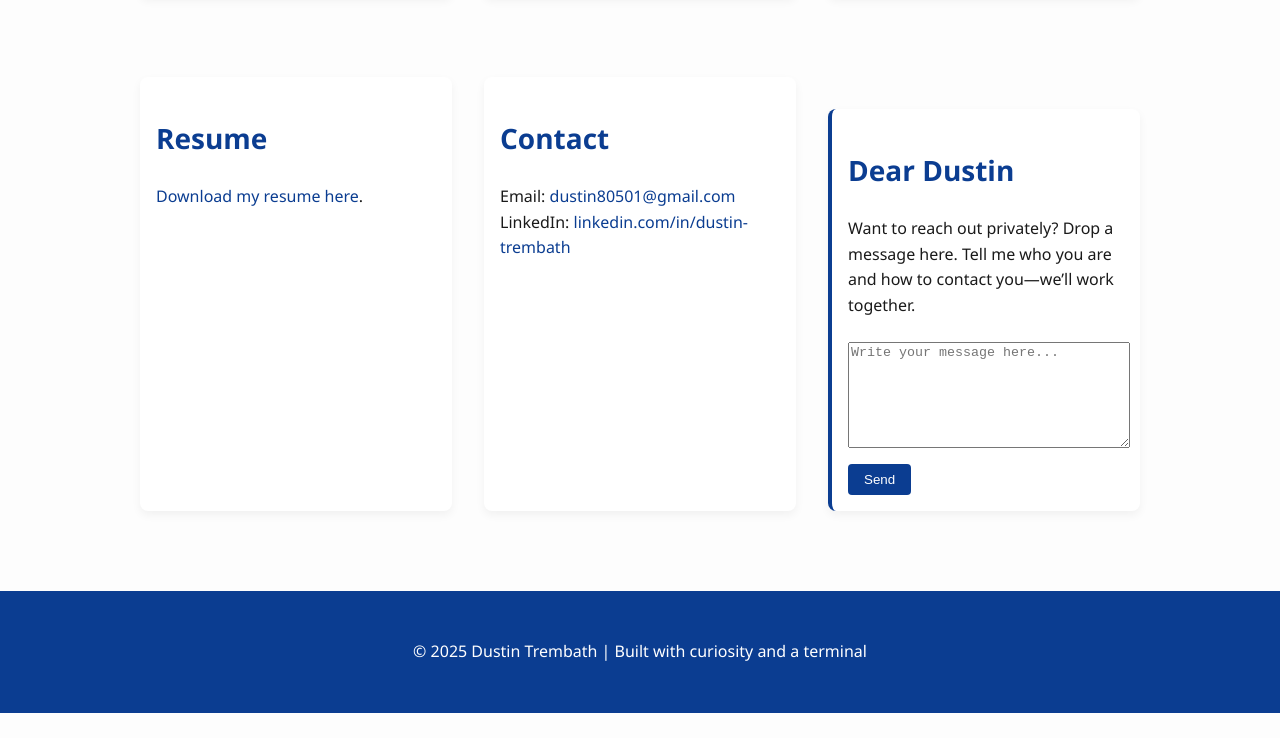
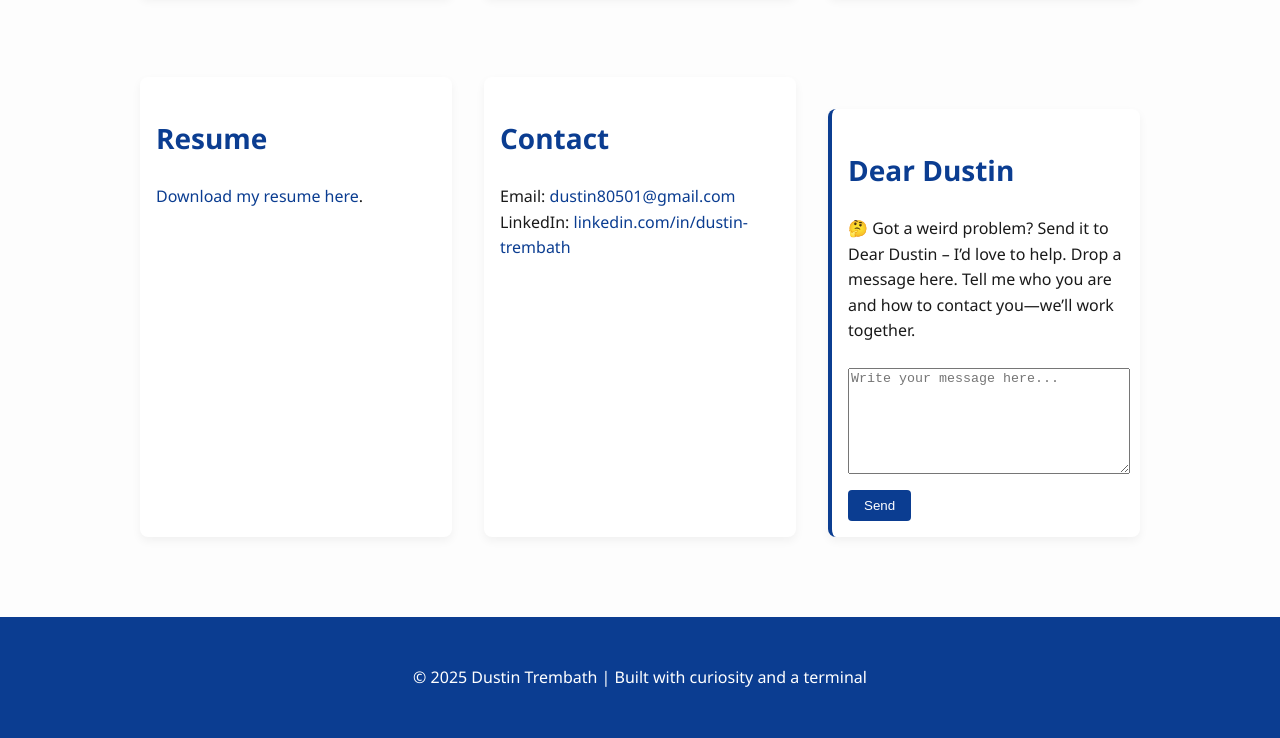
Before and after one commit to dtremb327/dustin-website, a plain HTML site: page index.html in a window 1280 px wide. Shown: the part 1415-2153 px from the top of the page. Before the commit the page ends 2128 px from the top, so only its background shows below. Drawn offline with Linux system fonts and the light colour scheme.

Commit message:
Changed Dear Dustin

```diff
--- a/index.html
+++ b/index.html
@@ -170,7 +170,7 @@
 
       <section class="dear-dustin">
         <h2>Dear Dustin</h2>
-        <p>Want to reach out privately? Drop a message here. Tell me who you are and how to contact you—we’ll work together.</p>
+        <p>🤔 Got a weird problem? Send it to Dear Dustin – I’d love to help. Drop a message here. Tell me who you are and how to contact you—we’ll work together.</p>
         <form action="https://formspree.io/f/xeoalwvv" method="POST">
           <textarea name="message" placeholder="Write your message here..."></textarea>
           <button type="submit">Send</button>
```
